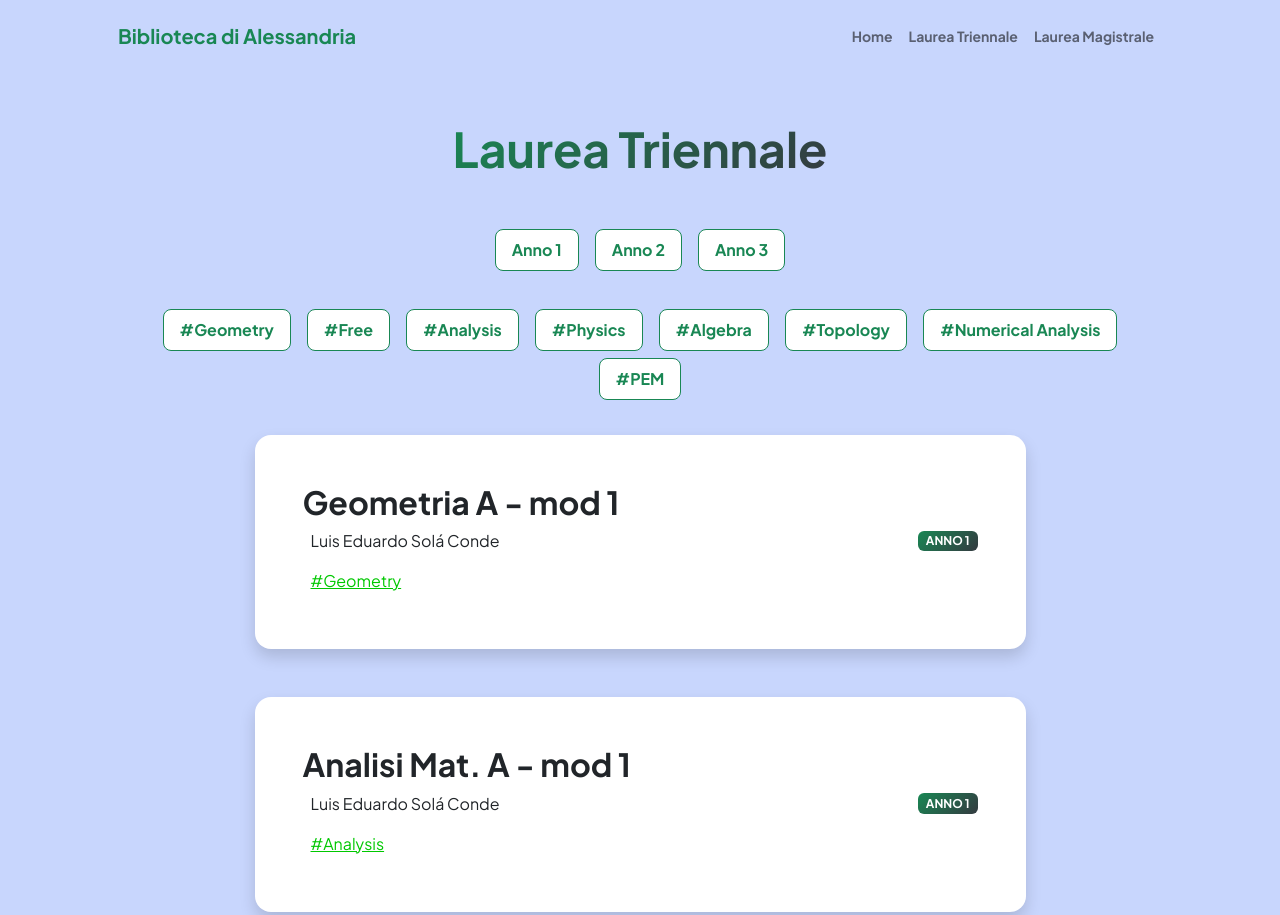
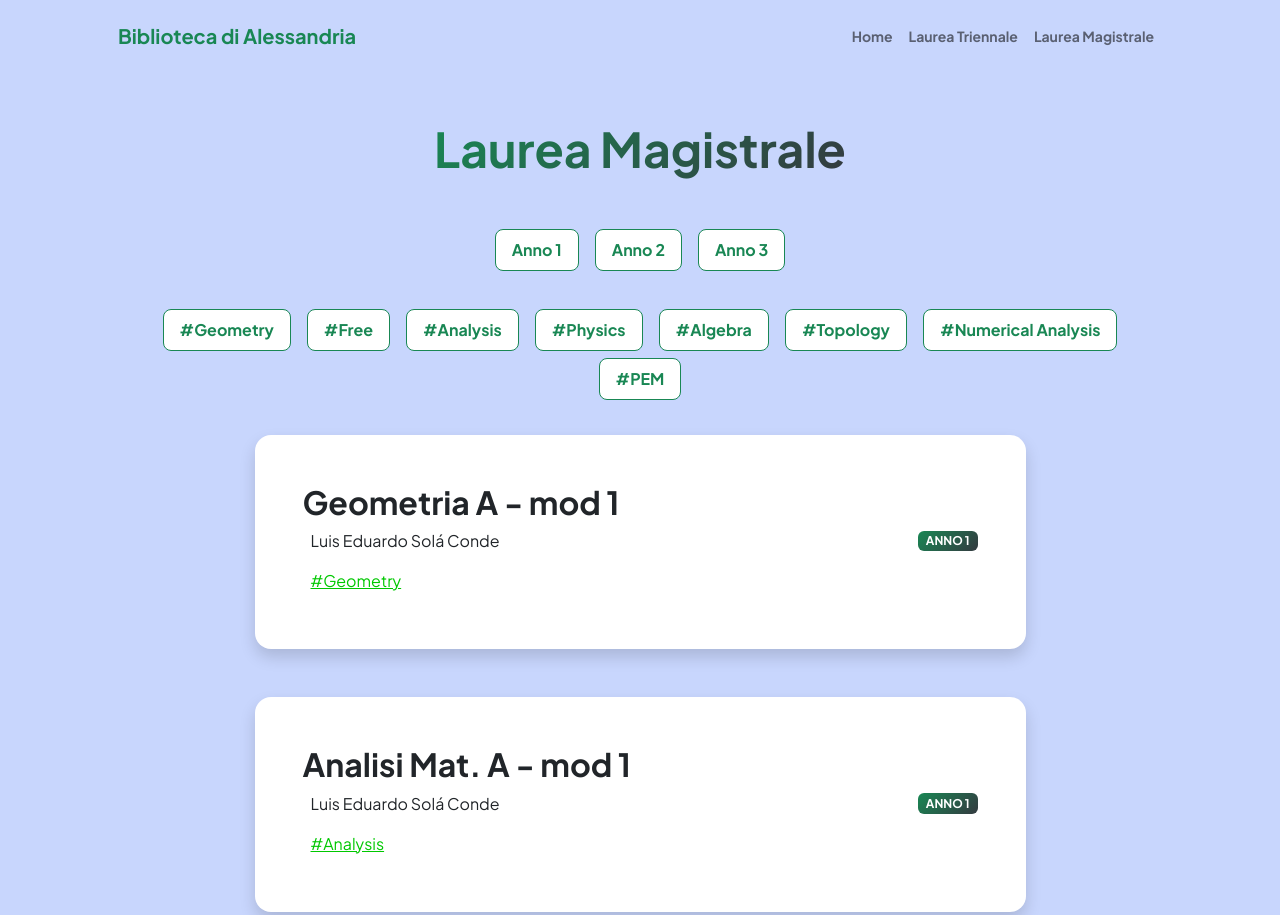
Before and after one commit to biblioteca-alessandria/biblioteca-alessandria.github.io, a plain HTML site: page master/index.html in a window 1280 px wide. Shown: the top 915 px of the page. Drawn offline with nearby package versions, Linux system fonts and the light colour scheme; a script that the page names is missing.

Commit message:
Update index.html

```diff
--- a/master/index.html
+++ b/master/index.html
@@ -38,7 +38,7 @@
             <section class="py-5 zun" >
                 <div class="container px-5 mb-5">
                     <div class="text-center mb-5">
-                        <h1 class="display-5 fw-bolder mb-0"><span class="text-gradient d-inline" >Laurea Triennale</span></h1>
+                        <h1 class="display-5 fw-bolder mb-0"><span class="text-gradient d-inline" >Laurea Magistrale</span></h1>
                     </div>
                     <div class="tagsContainer" id="yearsContainer">
 
```
